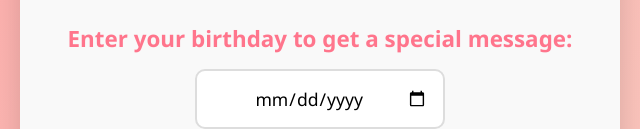
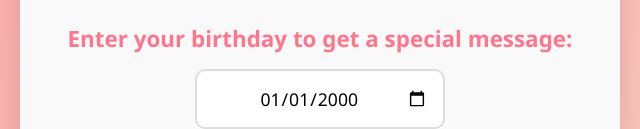
Before and after one commit to DenitechCodes/esther, a plain HTML site: page index.html in a window 1280 px wide. Shown: the part 673-802 px from the top of the page, 320-960 px from the left. Drawn offline with Linux system fonts and the light colour scheme.

Commit message:
Update index.html
date enhancement

```diff
--- a/index.html
+++ b/index.html
@@ -300,7 +300,7 @@
 
         <div class="input-section">
             <h3>Enter your birthday to get a special message:</h3>
-            <input type="date" id="birthday">
+            <input type="date" id="birthday" min="1970-01-01" max="2025-12-31" value="2000-01-01">
             <button onclick="showResponse()">
                 <i class="fas fa-birthday-cake"></i> click here to see the Special Message
             </button>
@@ -419,4 +419,5 @@
         });
     </script>
 </body>
+
 </html>
```
